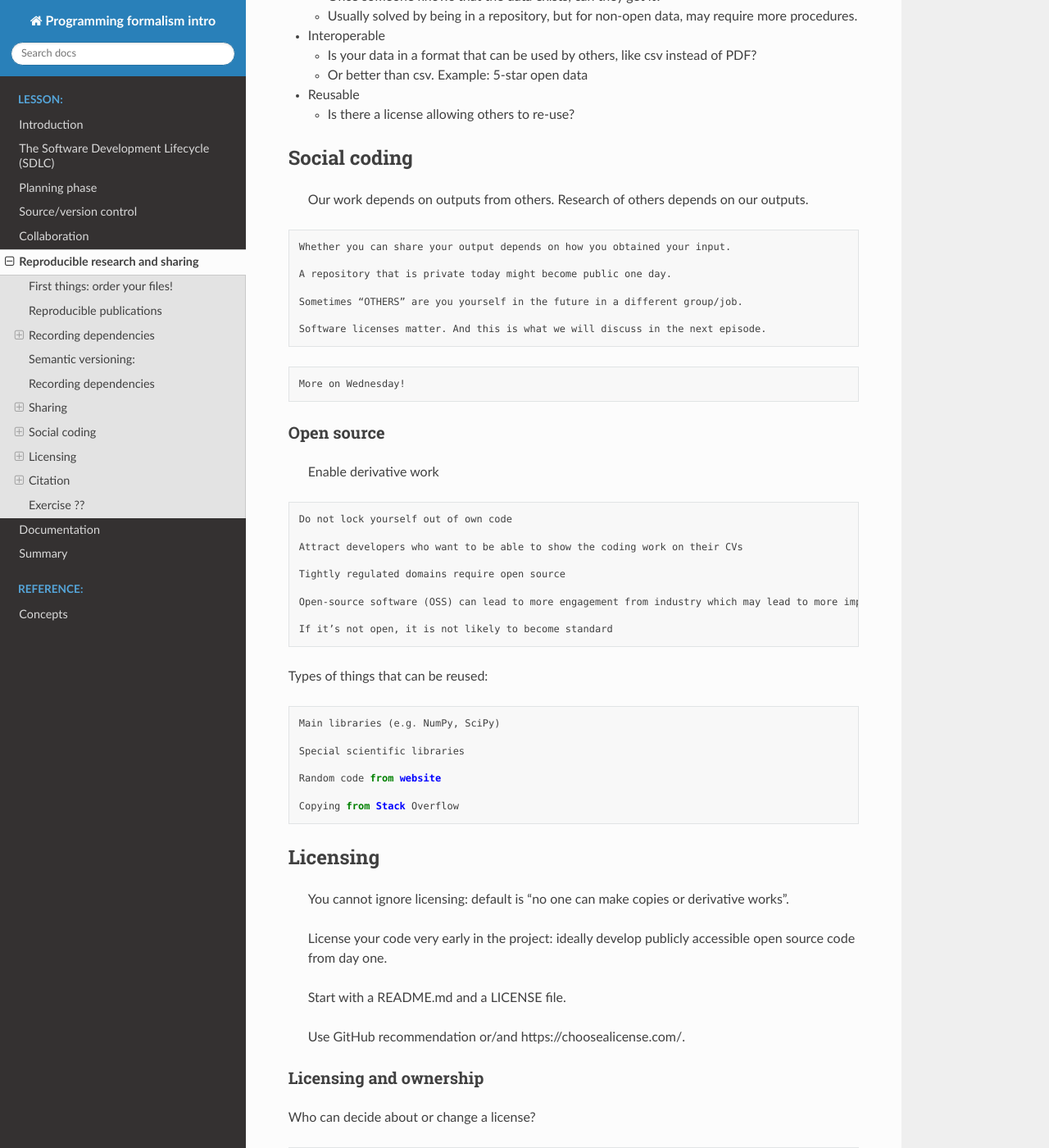
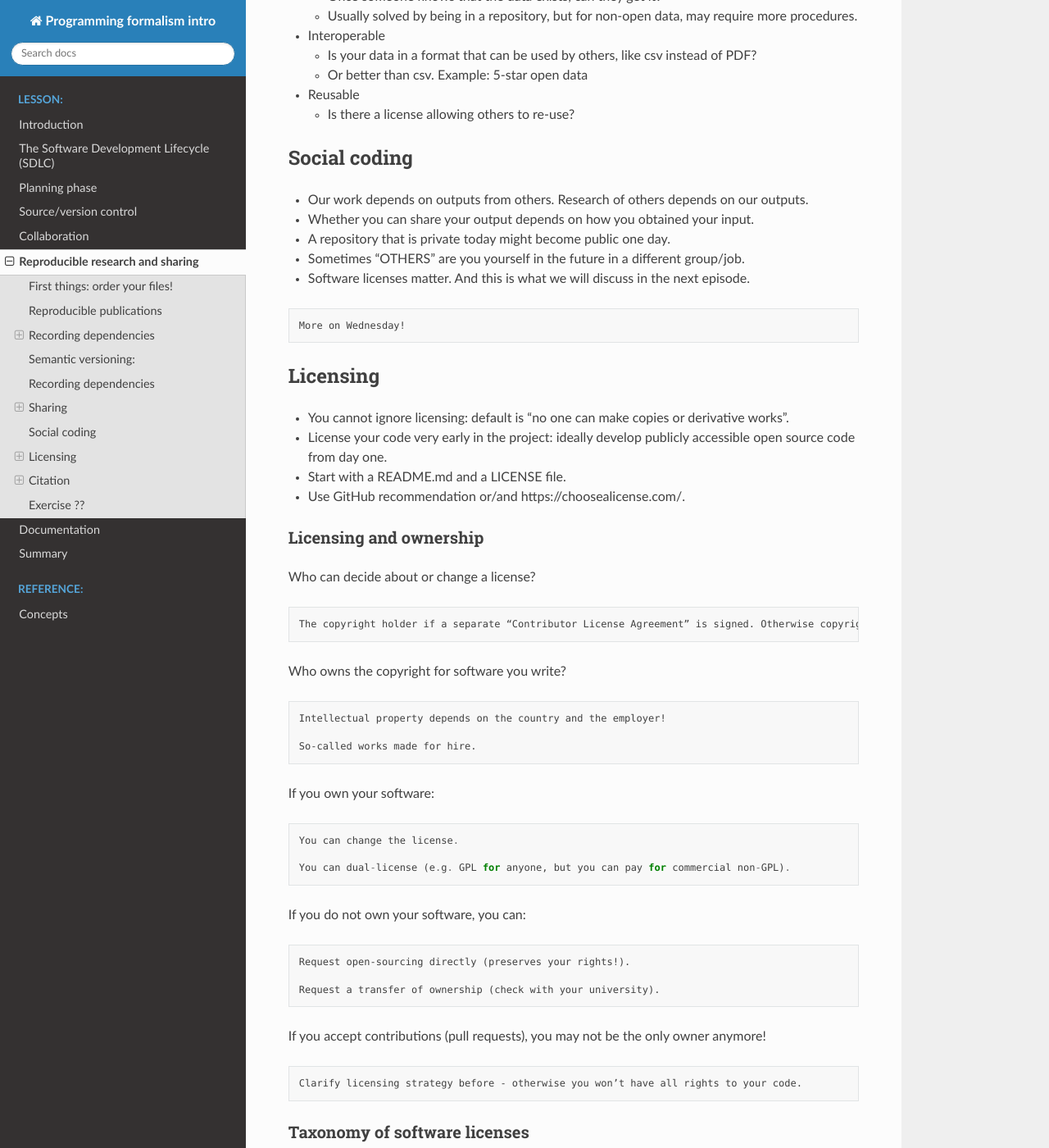
Before and after one commit to UPPMAX/programming_formalisms_intro, a Sphinx documentation site: the page built from doc/reproducible.md, in a window 1280 px wide and 1400 px high, scrolled down 3157 px. Shown: the whole window at 82% size. Built offline with Sphinx 7.4.7 and the Read the Docs theme 2.0.0, drawn with Linux system fonts in a browser that asks for light colours; pages that are not in the unit, such as notebooks, are missing from menus.

Commit message:
Update reproducible.md

````diff
--- a/doc/reproducible.md
+++ b/doc/reproducible.md
@@ -138,57 +138,26 @@ Additional labels for pre-release and build metadata are available as extensions
 ## Social coding
 
 
->    Our work depends on outputs from others. Research of others depends on our outputs.
+-  Our work depends on outputs from others. Research of others depends on our outputs.
 
-    Whether you can share your output depends on how you obtained your input.
-
-    A repository that is private today might become public one day.
-
-    Sometimes “OTHERS” are you yourself in the future in a different group/job.
-
-    Software licenses matter. And this is what we will discuss in the next episode.
-
+- Whether you can share your output depends on how you obtained your input.
+- A repository that is private today might become public one day.
+- Sometimes “OTHERS” are you yourself in the future in a different group/job.
+- Software licenses matter. And this is what we will discuss in the next episode.
 
 ```{info}
 More on Wednesday!
 ```
 
-
-### Open source
-
-> Enable derivative work
-
-    Do not lock yourself out of own code
-
-    Attract developers who want to be able to show the coding work on their CVs
-
-    Tightly regulated domains require open source
-
-    Open-source software (OSS) can lead to more engagement from industry which may lead to more impact
-
-    If it’s not open, it is not likely to become standard
-
-Types of things that can be reused:
-
-    Main libraries (e.g. NumPy, SciPy)
-
-    Special scientific libraries
-
-    Random code from website
-
-    Copying from Stack Overflow
-
-
-
 ## Licensing
 
-> You cannot ignore licensing: default is “no one can make copies or derivative works”.
+- You cannot ignore licensing: default is “no one can make copies or derivative works”.
 
-> License your code very early in the project: ideally develop publicly accessible open source code from day one.
+- License your code very early in the project: ideally develop publicly accessible open source code from day one.
 
-> Start with a README.md and a LICENSE file.
+- Start with a README.md and a LICENSE file.
 
-> Use GitHub recommendation or/and https://choosealicense.com/.
+- Use GitHub recommendation or/and https://choosealicense.com/.
 
 
 ### Licensing and ownership
````
